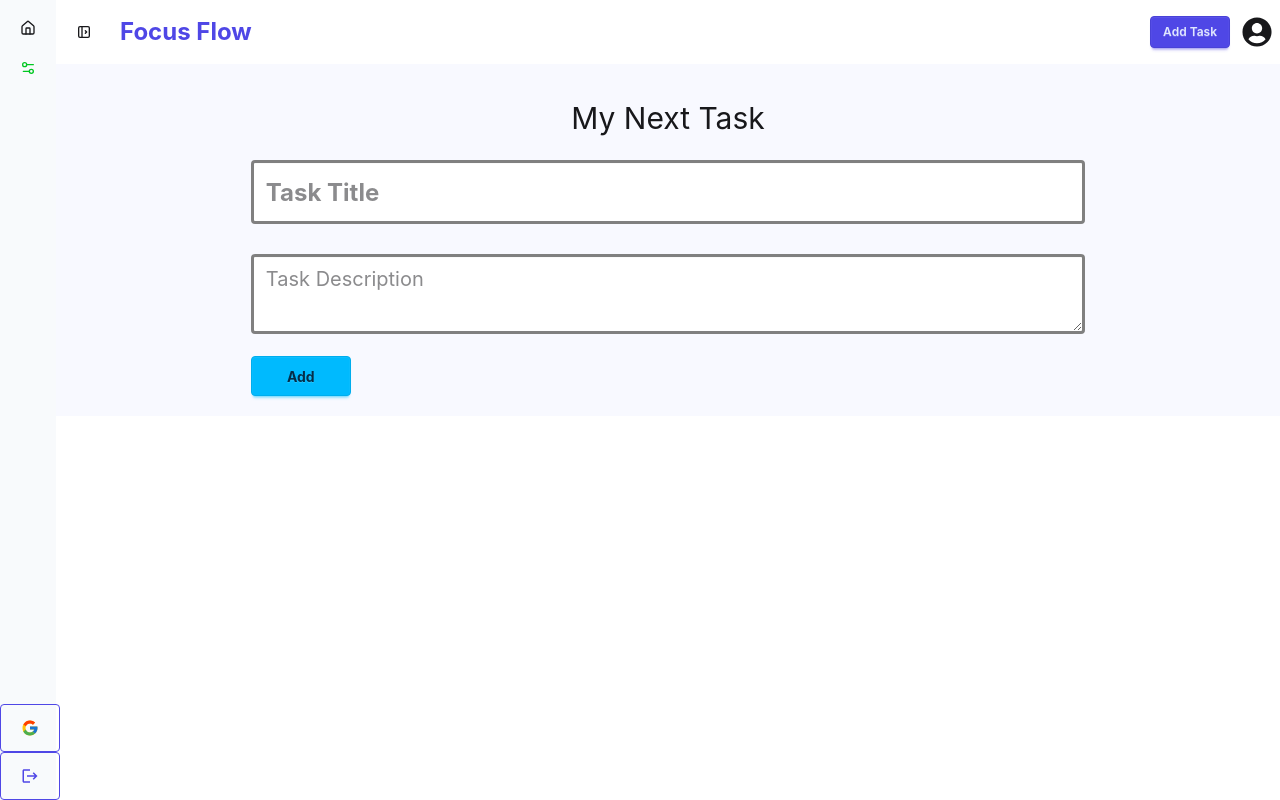
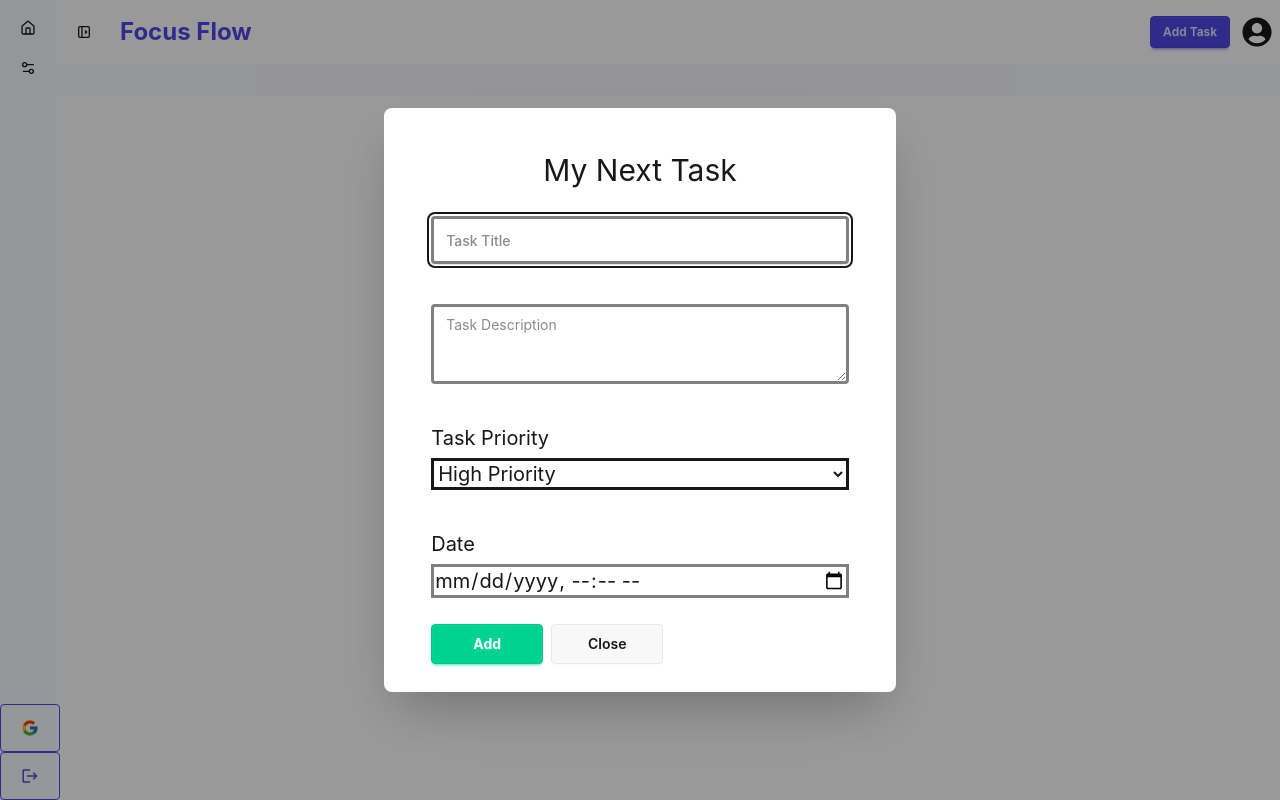
Before and after one commit to riday-kumar/Todo-List-App, a React (Vite) app: page /add in a window 1280 px wide. Both pictures are taken after a click on the button "Add Task". Built offline with nearby package versions, Linux system fonts and the light colour scheme.

Commit message:
add task modal added

```diff
--- a/src/layout/DashboardLayout.jsx
+++ b/src/layout/DashboardLayout.jsx
@@ -1,10 +1,16 @@
-import React from "react";
+import React, { useRef } from "react";
 import { FaUserCircle } from "react-icons/fa";
 import { FcGoogle } from "react-icons/fc";
 import { MdLogout } from "react-icons/md";
 import { NavLink, Outlet } from "react-router";
 
 const DashboardLayout = () => {
+  const addModalRef = useRef("add_modal");
+  const closeAddModal = (e) => {
+    e.preventDefault();
+    addModalRef.current.close();
+  };
+
   return (
     <div className="drawer lg:drawer-open">
       <input id="my-drawer-4" type="checkbox" className="drawer-toggle" />
@@ -40,7 +46,12 @@ const DashboardLayout = () => {
 
           {/* user */}
           <div className="flex justify-center items-center gap-3">
-            <button className="btn btn-sm btn-primary">Add Task</button>
+            <button
+              onClick={() => addModalRef.current.showModal()}
+              className="btn btn-sm btn-primary"
+            >
+              Add Task
+            </button>
             <FaUserCircle className="text-3xl" />
           </div>
         </nav>
@@ -85,7 +96,7 @@ const DashboardLayout = () => {
 
             {/* List item */}
             <li>
-              <NavLink
+              <button
                 to="/add"
                 className="is-drawer-close:tooltip is-drawer-close:tooltip-right"
                 data-tip="Add Task"
@@ -107,7 +118,7 @@ const DashboardLayout = () => {
                   <circle cx="7" cy="7" r="3"></circle>
                 </svg>
                 <span className="is-drawer-close:hidden">Add Task</span>
-              </NavLink>
+              </button>
             </li>
           </ul>
           <button
@@ -129,6 +140,57 @@ const DashboardLayout = () => {
           </button>
         </div>
       </div>
+      {/* ------------------ add modal--------------- */}
+      <dialog ref={addModalRef} className="modal modal-bottom sm:modal-middle">
+        <div className="modal-box">
+          <h1 className="text-center text-3xl my-5">My Next Task</h1>
+
+          <div className="modal-action">
+            <form className="dialog w-[90%] mx-auto">
+              <fieldset className="fieldset *:w-full text-xl">
+                <input
+                  type="text"
+                  name="title"
+                  className="input h-12 font-medium"
+                  placeholder="Task Title"
+                />
+                <br />
+                <textarea
+                  name="description"
+                  placeholder="Task Description"
+                  className="input textarea"
+                ></textarea>
+                <br />
+                <label htmlFor="priority">Task Priority</label>
+                <select name="priority" id="" className="border-[3px]">
+                  <option className="text-red-500" value="High">
+                    High Priority
+                  </option>
+                  <option className="text-yellow-500" value="Medium">
+                    Medium Priority
+                  </option>
+                  <option value="Low">Low Priority</option>
+                </select>
+                <br />
+                <label htmlFor="date">Date</label>
+                <input type="datetime-local" name="date" id="" />
+
+                <div className="flex gap-2 mt-5">
+                  <button
+                    type="submit"
+                    className="btn btn-success text-white w-28 font-bold"
+                  >
+                    Add
+                  </button>
+                  <button className="btn w-28" onClick={closeAddModal}>
+                    Close
+                  </button>
+                </div>
+              </fieldset>
+            </form>
+          </div>
+        </div>
+      </dialog>
     </div>
   );
 };
--- a/src/pages/AddTask/AddTask.jsx
+++ b/src/pages/AddTask/AddTask.jsx
@@ -1,35 +1,7 @@
 import React from "react";
 
 const AddTask = () => {
-  return (
-    <div>
-      <h1 className="text-center text-3xl my-5">My Next Task</h1>
-      <form className="w-[70%] mx-auto">
-        <fieldset className="fieldset *:w-full">
-          <input
-            type="text"
-            name="title"
-            className="input h-16 text-2xl font-bold"
-            placeholder="Task Title"
-          />
-          <br />
-          <textarea
-            name="description"
-            placeholder="Task Description"
-            className="input textarea text-xl"
-          ></textarea>
-
-          <button
-            type="submit"
-            style={{ width: "100px" }}
-            className="btn btn-info font-bold mt-4"
-          >
-            Add
-          </button>
-        </fieldset>
-      </form>
-    </div>
-  );
+  return <div></div>;
 };
 
 export default AddTask;
```
